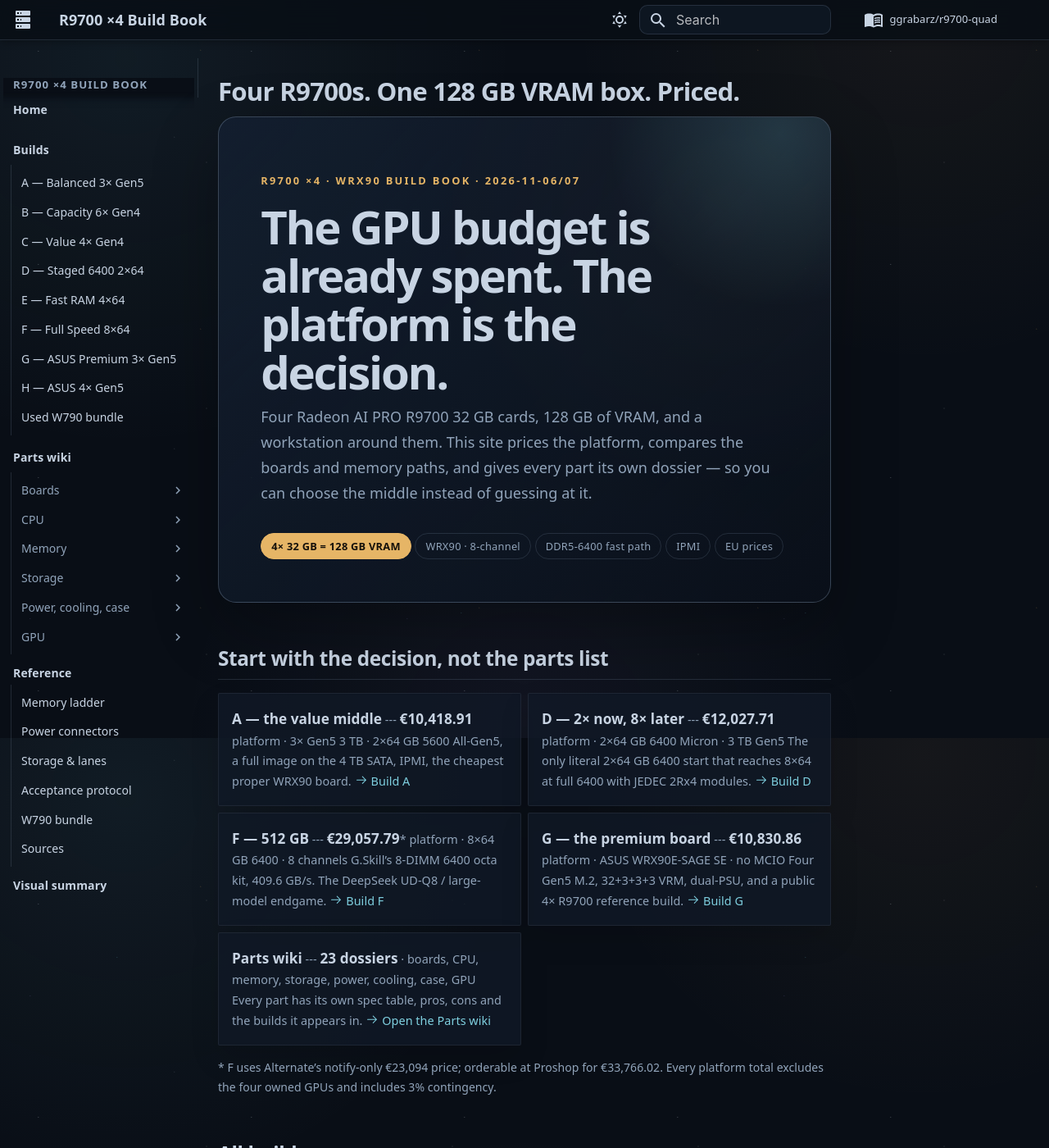
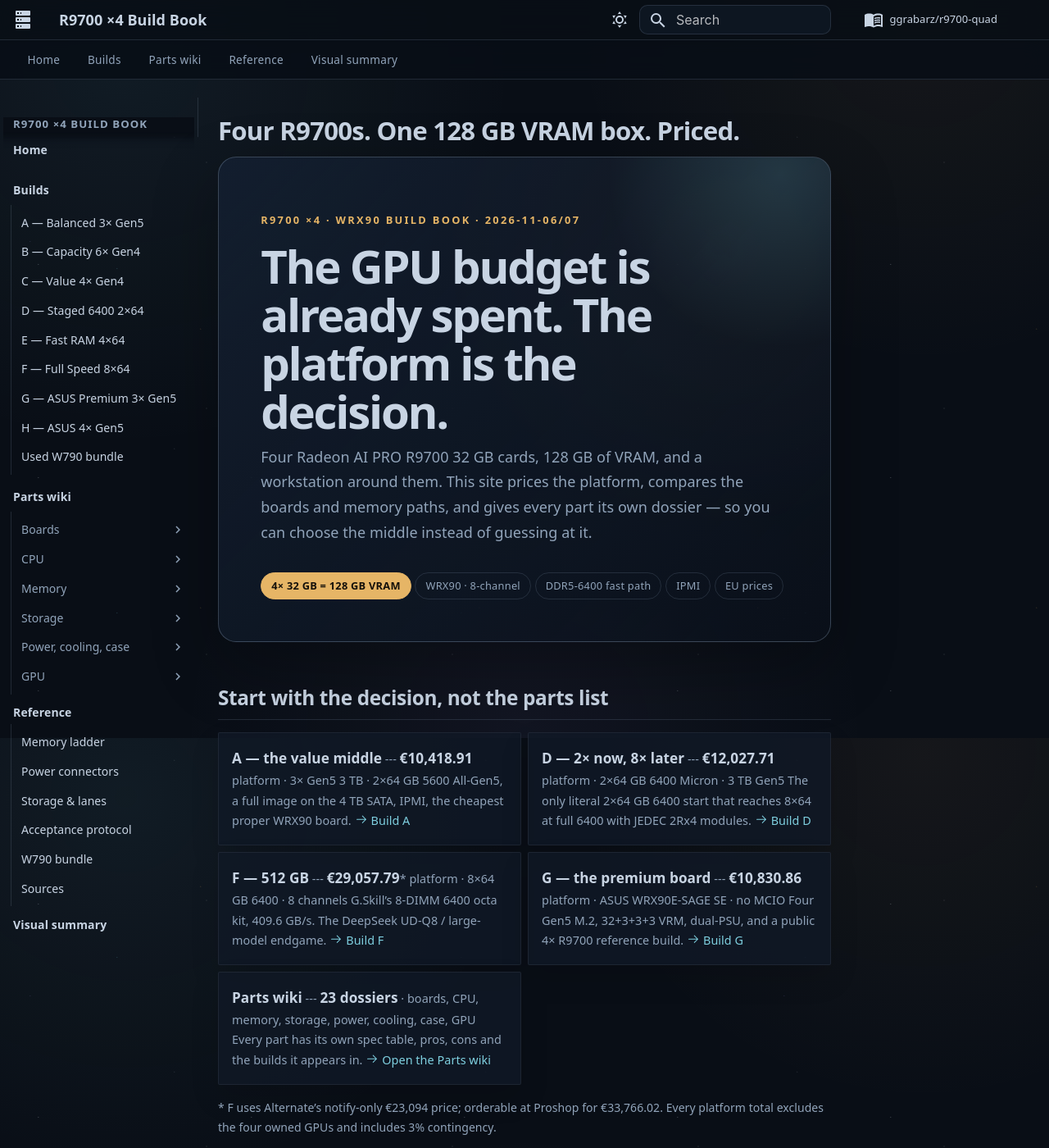
Before and after one commit to ggrabarz/r9700-quad, an MkDocs documentation site: the page built from site-src/docs/index.md, in a window 1280 px wide and 1400 px high. Shown: the whole window at 82% size. Built offline with MkDocs 1.6.1 and Material for MkDocs 9.7.7, drawn with Linux system fonts in a browser that asks for light colours; comment, search, counter and statistics services are not loaded.

Commit message:
Add an always-visible top-level menu
- the Material sidebar auto-scrolls to the active part, which hides Home /
  Builds / Parts wiki above the fold on part pages
- add a compact sticky bar with Home, Builds, Parts wiki, Reference and
  Visual summary on every page, including mobile
- keep the sidebar for deep navigation

```diff
--- a/mkdocs.yml
+++ b/mkdocs.yml
@@ -13,6 +13,7 @@ exclude_docs: |
 
 theme:
   name: material
+  custom_dir: overrides
   language: en
   font: false
   palette:
--- /dev/null
+++ b/overrides/main.html
@@ -0,0 +1,14 @@
+{% extends "base.html" %}
+
+{% block tabs %}
+{% set root = base_url if base_url.endswith('/') else base_url + '/' %}
+<nav class="section-nav" aria-label="Primary navigation">
+  <div class="section-nav__inner">
+    <a href="{{ root }}">Home</a>
+    <a href="{{ root }}builds/">Builds</a>
+    <a href="{{ root }}parts/">Parts wiki</a>
+    <a href="{{ root }}reference/memory-ladder/">Reference</a>
+    <a href="{{ root }}report.html">Visual summary</a>
+  </div>
+</nav>
+{% endblock %}
--- a/site-src/docs/assets/stylesheets/space.css
+++ b/site-src/docs/assets/stylesheets/space.css
@@ -625,3 +625,45 @@ body::before {
 .md-typeset table a:hover {
   color: var(--space-accent);
 }
+
+/* Always-visible top-level menu. The sidebar auto-scrolls to the active
+   part; this bar keeps Home / Builds / Parts wiki / Reference in reach. */
+.section-nav {
+  position: sticky;
+  top: 2.4rem;
+  z-index: 3;
+  border-bottom: 1px solid var(--space-line);
+  background: rgba(9, 14, 22, 0.88);
+  backdrop-filter: blur(14px) saturate(130%);
+  -webkit-backdrop-filter: blur(14px) saturate(130%);
+}
+
+[data-md-color-scheme="default"] .section-nav {
+  background: rgba(244, 239, 229, 0.9);
+}
+
+.section-nav__inner {
+  display: flex;
+  gap: 0.35rem;
+  max-width: 80rem;
+  margin: 0 auto;
+  padding: 0.38rem 1rem;
+  overflow-x: auto;
+  -webkit-overflow-scrolling: touch;
+}
+
+.section-nav a {
+  flex: 0 0 auto;
+  padding: 0.28rem 0.62rem;
+  border: 1px solid transparent;
+  border-radius: 999px;
+  color: var(--space-muted);
+  font-size: 0.68rem;
+  letter-spacing: 0.02em;
+}
+
+.section-nav a:hover {
+  color: var(--space-text);
+  border-color: var(--space-line-strong);
+  background: var(--space-panel);
+}
```
